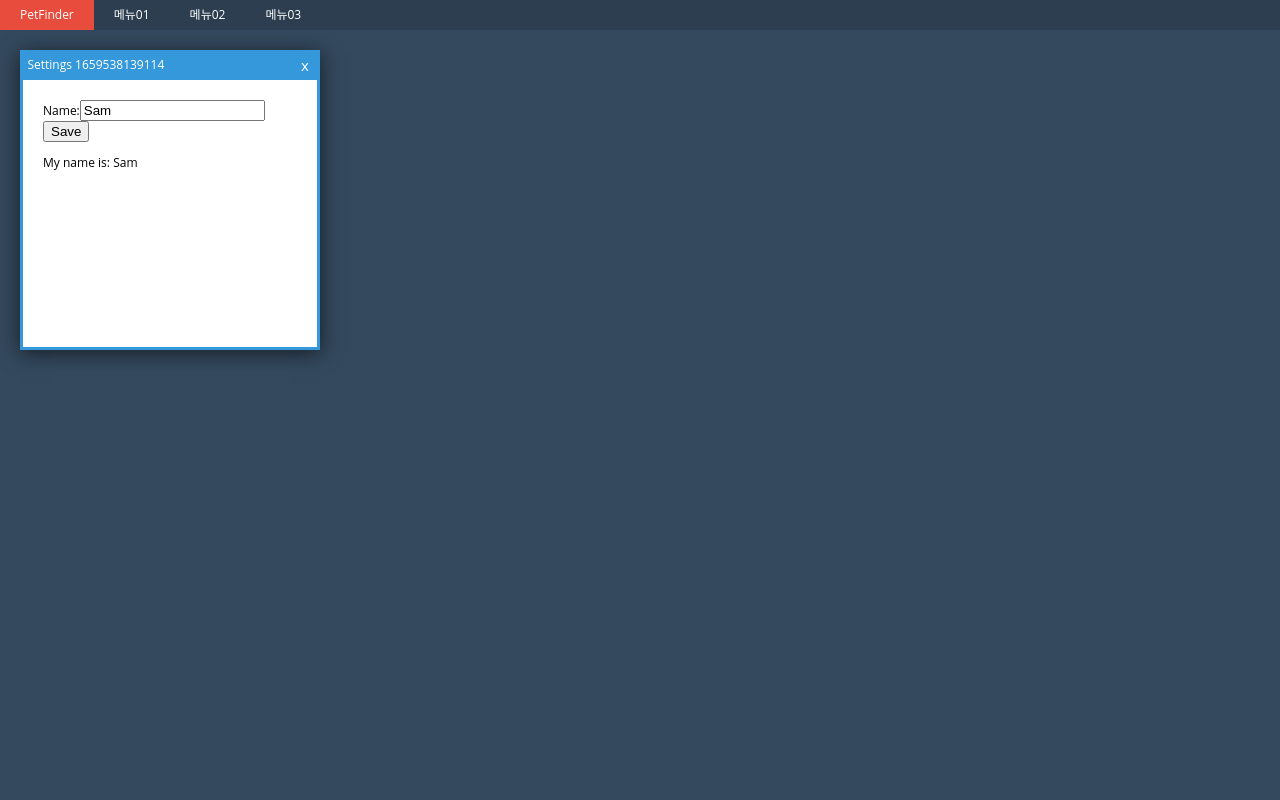
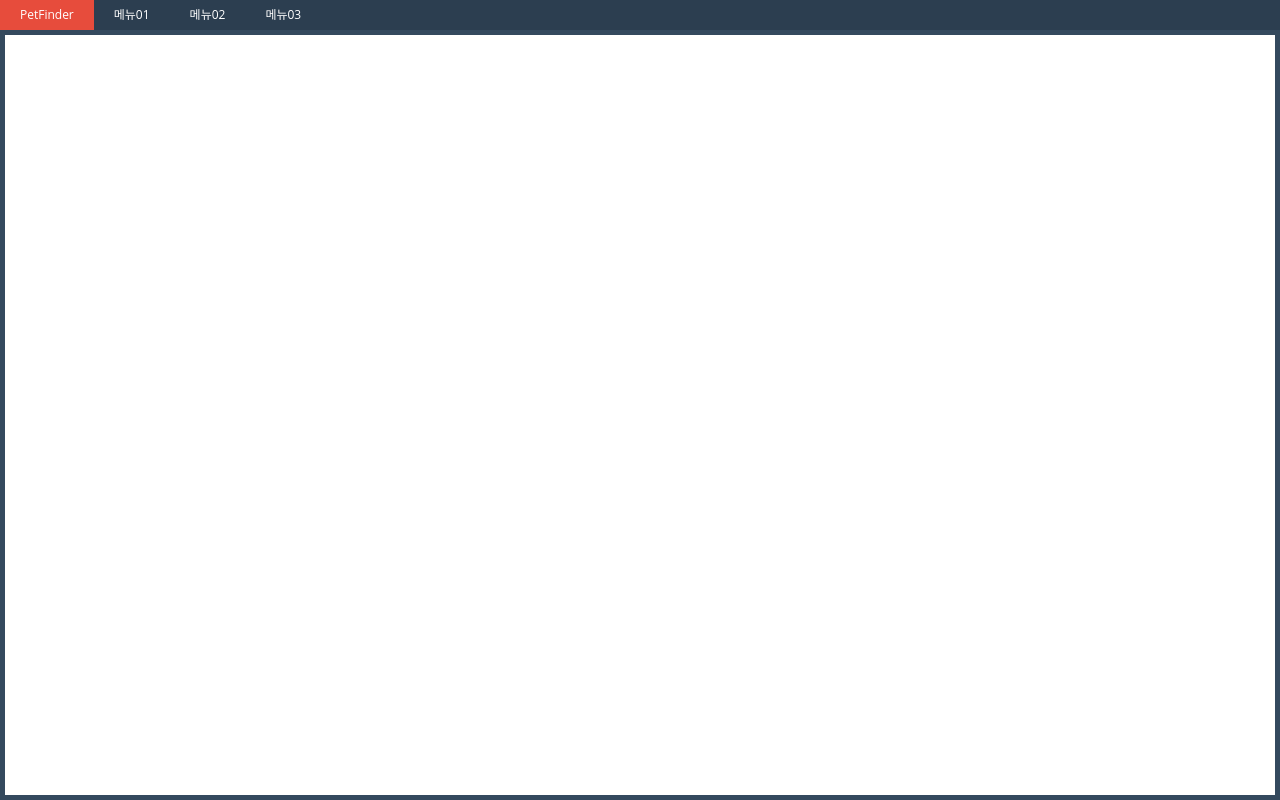
Before and after one commit to inthej/pet-finder, a React (Create React App) app in the folder frontend/: page / in a window 1280 px wide. Built offline with nearby package versions, Linux system fonts and the light colour scheme.

Commit message:
cleanup: html & css

```diff
--- a/frontend/src/App.js
+++ b/frontend/src/App.js
@@ -5,36 +5,14 @@ function App() {
     <>
       <header>
         <span className="title">PetFinder</span>
-        <span className="clickable add-window">메뉴01</span>
-        <span className="clickable open-win-1">메뉴02</span>
-        <span className="clickable open-win-2">메뉴03</span>
+        <span className="clickable">메뉴01</span>
+        <span className="clickable">메뉴02</span>
+        <span className="clickable">메뉴03</span>
       </header>
       <div className="content">
-        <div className="window-manager" data-reactid=".0">
-          <div className="windows" data-reactid=".0.0">
-            <div className="window active" style={{top: 20, left: 20, width: 300, height: 300, zIndex: 68}} data-reactid=".0.0.$settings-1659538139114">
-              <header data-reactid=".0.0.$settings-1659538139114.0">
-                <div className="title" data-reactid=".0.0.$settings-1659538139114.0.0">Settings 1659538139114</div>
-                <div className="close" data-reactid=".0.0.$settings-1659538139114.0.1"/>
-              </header>
-              <div className="content" data-reactid=".0.0.$settings-1659538139114.1">
-                <div tabIndex={-1} className="settings" data-reactid=".0.0.$settings-1659538139114.1.0">
-                  <label data-reactid=".0.0.$settings-1659538139114.1.0.0">Name:</label>
-                  <input type="text" defaultValue="Sam" data-reactid=".0.0.$settings-1659538139114.1.0.1"/>
-                  <button data-reactid=".0.0.$settings-1659538139114.1.0.2">Save</button>
-                  <br data-reactid=".0.0.$settings-1659538139114.1.0.3"/>
-                  <p data-reactid=".0.0.$settings-1659538139114.1.0.4">
-                    <span data-reactid=".0.0.$settings-1659538139114.1.0.4.0">My name is:{" "}</span>
-                    <span data-reactid=".0.0.$settings-1659538139114.1.0.4.1">Sam</span>
-                  </p>
-                </div>
-              </div>
-              <div className="resize s-resize" data-reactid=".0.0.$settings-1659538139114.2"/>
-              <div className="resize e-resize" data-reactid=".0.0.$settings-1659538139114.3"/>
-              <div className="resize w-resize" data-reactid=".0.0.$settings-1659538139114.4"/>
-              <div className="resize sw-resize" data-reactid=".0.0.$settings-1659538139114.5"/>
-              <div className="resize se-resize" data-reactid=".0.0.$settings-1659538139114.6"/>
-            </div>
+        <div className="window">
+          <div className="content">
+
           </div>
         </div>
       </div>
--- a/frontend/src/styles/screen.css
+++ b/frontend/src/styles/screen.css
@@ -1,15 +1,12 @@
 #root {
     margin: 0;
-    -webkit-user-select: none;
-    -moz-user-select: none;
-    -ms-user-select: none;
-    user-select: none;
-    cursor: default;
     font: 12px/18px 'Open Sans', sans-serif;
     position: fixed;
     top: 0;
     bottom: 0;
-    width: 100%; }
+    width: 100%;
+    cursor: default;}
+
 #root > header {
     position: absolute;
     top: 0;
@@ -19,13 +16,18 @@
     background: #2c3e50;
     color: #fff;
     padding: 0; }
+
 #root > header span {
     padding: 0 20px;
     display: inline-block; }
+
 #root > header .title {
     background: #e74c3c; }
+
 #root > header .clickable:hover {
-    background: rgba(0, 0, 0, 0.3); }
+    background: rgba(0, 0, 0, 0.3);
+    cursor: pointer;}
+
 #root > .content {
     position: absolute;
     top: 30px;
@@ -34,107 +36,20 @@
     background: #34495e;
     overflow: hidden; }
 
-.window-manager {
-    position: relative; }
-
-.windows {
-    position: absolute;
-    top: 0;
-    bottom: 0;
-    left: 0;
-    right: 0; }
-
 .window {
     position: absolute;
-    background: #fff;
-    box-shadow: 0 2px 5px 0 rgba(0, 0, 0, 0.5);
-    background: #2980b9;
+    /*background: #3498db;*/
     overflow: hidden;
-    -webkit-transition: box-shadow 0.15s ease;
-    transition: box-shadow 0.15s ease; }
-.window.active {
-    background: #3498db;
-    box-shadow: 0 3px 20px 0 rgba(0, 0, 0, 0.6); }
-.window header {
-    position: absolute;
+    width: 100%;
     top: 0;
-    height: 30px;
     left: 0;
-    right: 0;
-    line-height: 30px;
-    cursor: move; }
-.window header .title {
-    margin-left: 7.5px;
-    float: left;
-    color: #fff; }
-.window header .close {
-    float: right;
-    height: 30px;
-    width: 30px;
-    -webkit-transition: background 0.15s ease;
-    transition: background 0.15s ease;
-    cursor: default; }
-.window header .close:after {
-    content: 'x';
-    font-size: 15px;
-    display: block;
-    text-align: center;
-    width: 30px;
-    line-height: 30px;
-    color: #fff; }
-.window header .close:hover {
-    background: rgba(0, 0, 0, 0.4); }
+    bottom: 0;
+}
+
 .window .content {
     background: #fff;
     position: absolute;
-    top: 30px;
-    bottom: 3px;
-    left: 3px;
-    right: 3px; }
-.window .resize {
-    position: absolute;
-    bottom: 0; }
-.window .resize.se-resize {
-    right: 0;
-    cursor: se-resize;
-    width: 10px;
-    height: 10px; }
-.window .resize.sw-resize {
-    left: 0;
-    cursor: sw-resize;
-    width: 10px;
-    height: 10px; }
-.window .resize.s-resize {
-    left: 0;
-    right: 0;
-    cursor: ns-resize;
-    height: 10px; }
-.window .resize.e-resize {
-    right: 0;
-    top: 30px;
-    cursor: ew-resize;
-    width: 10px; }
-.window .resize.w-resize {
-    left: 0;
-    top: 30px;
-    cursor: ew-resize;
-    width: 10px; }
-
-.settings {
-    padding: 20px; }
-
-.transition-enter {
-    opacity: 0;
-    -webkit-transition: opacity 1s ease-in;
-    transition: opacity 1s ease-in; }
-
-.transition-enter.transition-enter-active {
-    opacity: 1; }
-
-.transition-leave {
-    opacity: 1;
-    -webkit-transition: opacity 1s ease-in;
-    transition: opacity 1s ease-in; }
-
-.transition-leave.transition-leave-active {
-    opacity: 0; }
+    top: 5px;
+    bottom: 5px;
+    left: 5px;
+    right: 5px; }
```
Also changed, not shown: 1 other file (tests, documents, lock files or other folders).
